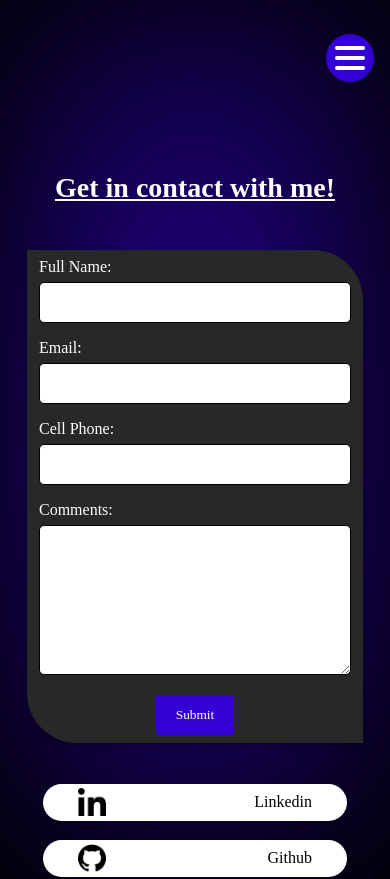
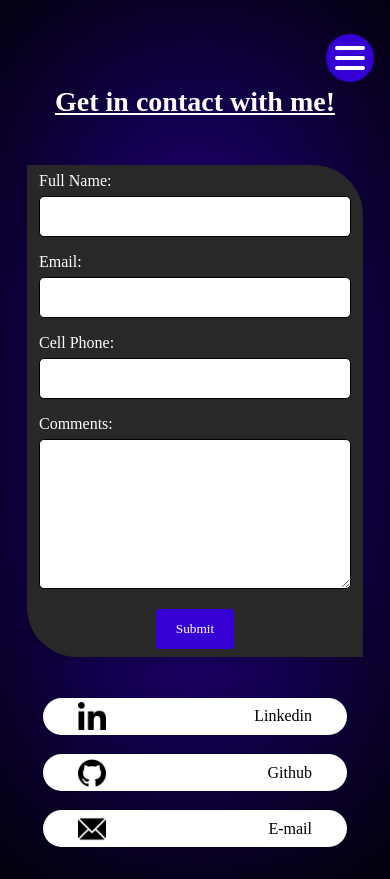
Before and after one commit to NicolasConaway/true-portfolio, a React (Create React App) app: page /contact in a window 390 px wide. Shown: the top 879 px of the page. Built offline with nearby package versions, Linux system fonts and the light colour scheme; a web font is replaced by a local one.

Commit message:
Evaluation commit

```diff
--- a/src/Components/Contact/styles.css
+++ b/src/Components/Contact/styles.css
@@ -119,7 +119,7 @@ textarea{
 
 @media (max-width: 750px) {
     .social {
-        padding: 44% 0 30% 0;
+        padding: 22% 0 30% 0;
     }
     .social h1 {
         font-size: 1.75rem;
```
